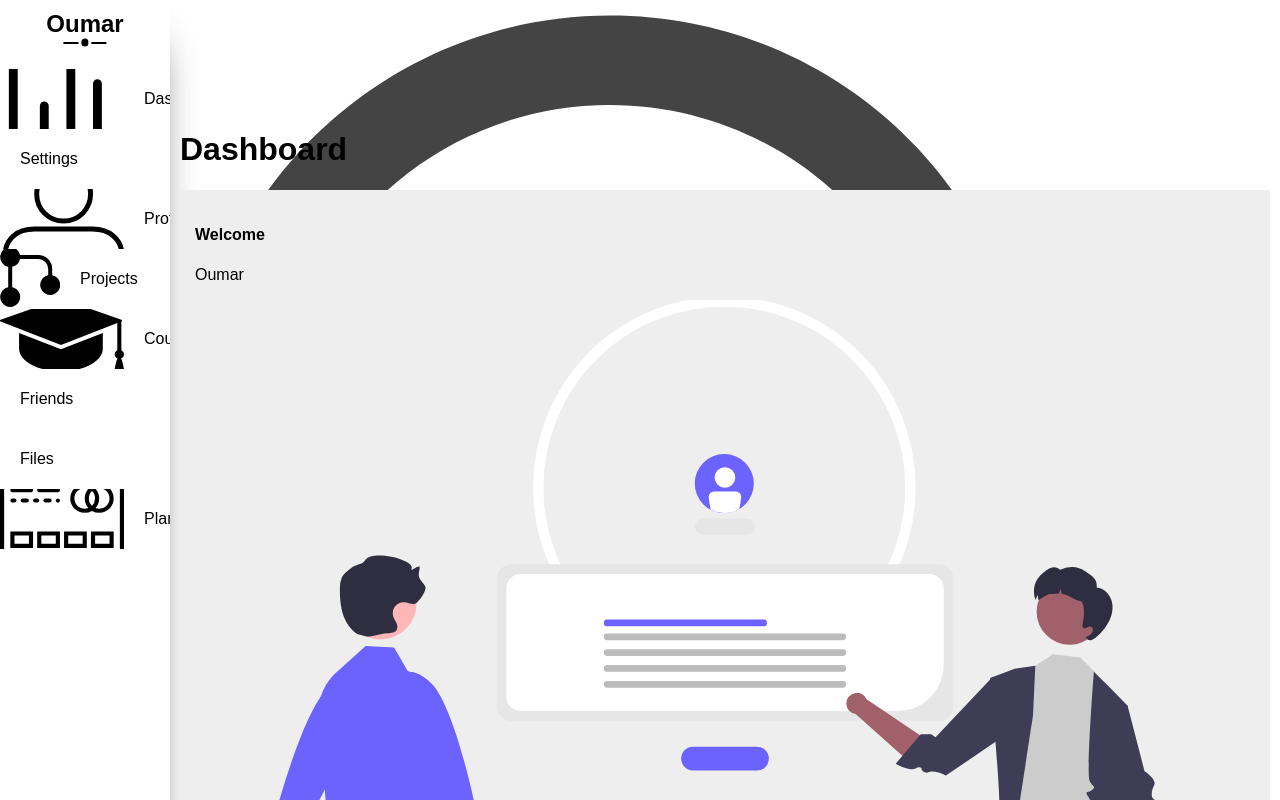
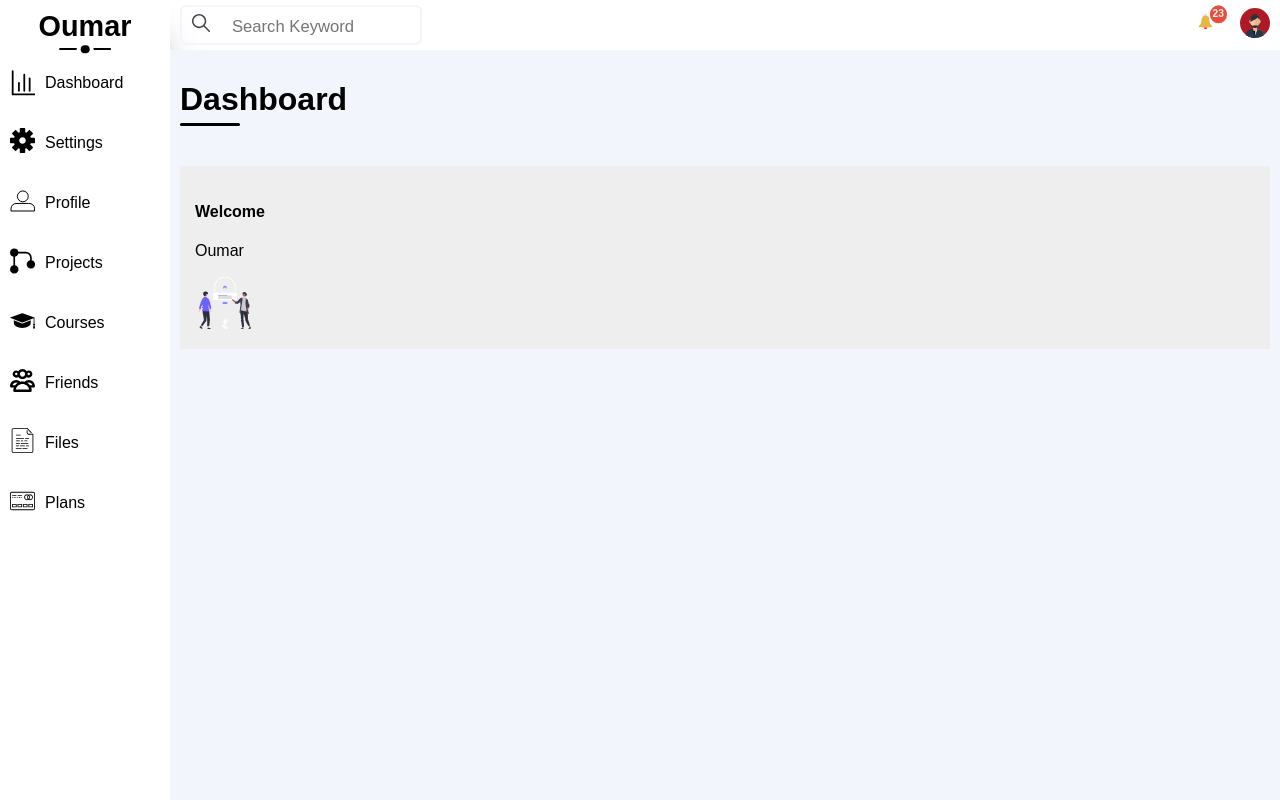
Before and after one commit to Oumar-1/dashboard, a plain HTML site: page index.html in a window 1280 px wide. Shown: the top 800 px of the page. Drawn offline with Linux system fonts and the light colour scheme.

Commit message:
enhance code

```diff
--- a/css/style.css
+++ b/css/style.css
@@ -1,9 +1,10 @@
 :root {
   --main-clr: #000;
+  --gray: #eeeeee;
+  --danger-clr: #e74c3c;
   --bg-clr: #fff;
-  --bg-secondary: #9ad0d4;
-  --gray: hsl(228, 60%, 96%);
-  --tran-d: 400ms ;
+  --bg-secondary: #f2f5fc;
+  --tran-d: 400ms;
 }
 
 * {
@@ -18,7 +19,7 @@ body {
   height: 400vh;
   display: grid;
   grid-template-columns: 70px 1fr;
-  grid-template-rows: 100px 1fr;
+  grid-template-rows: 50px 1fr;
 }
 @media (min-width: 768px) {
   body {
@@ -40,16 +41,32 @@ button {
   border: none;
 }
 
-.p-5 {
-  padding: 5px;
+svg {
+  width: 100%;
+  max-width: 100%;
 }
 
-.p-10 {
-  padding: 10px;
+img {
+  max-width: 100%;
 }
 
-.p-15 {
-  padding: 15px;
+[data-icon-wraper] {
+  max-width: 60px;
+}
+
+h1 {
+  position: relative;
+  margin-bottom: 3rem;
+}
+h1::before {
+  content: "";
+  width: 60px;
+  height: 3px;
+  border-radius: 60px;
+  background-color: currentcolor;
+  position: absolute;
+  left: 0;
+  bottom: -8px;
 }
 
 .nav {
@@ -59,32 +76,11 @@ button {
 }
 .nav .logo {
   text-align: center;
-  font-size: 0.9rem;
+  font-size: 1.1rem;
   position: relative;
-  margin-bottom: 1.3em;
-}
-.nav .logo::before, .nav .logo::after {
-  content: "";
-  position: absolute;
-  left: 50%;
-  bottom: -0.25em;
-  transform: translateX(-50%);
-  background-color: var(--main-clr, #000);
-}
-.nav .logo::before {
-  width: 1.8em;
-  height: 2px;
-}
-.nav .logo::after {
-  width: 0.3em;
-  height: 0.3em;
-  box-shadow: 0 0 0 3px var(--bg-clr);
-  border-radius: 100%;
-  transform: translate(-50%, calc(50% - 1px));
 }
 .nav .nav-links {
   list-style: none;
-  padding: 0;
   display: flex;
   flex-direction: column;
 }
@@ -102,23 +98,36 @@ button {
 .nav .nav-links li:hover {
   background-color: var(--gray);
 }
+.nav .nav-links li .icon-wraper {
+  width: 25px;
+  min-width: 20px;
+}
 .nav .nav-links li .text {
   display: none;
 }
-.nav .nav-links .icon-holder {
-  width: 25px;
-  height: 25px;
-  height: max-content;
-  overflow: hidden;
-}
-.nav .nav-links .icon-holder svg {
-  min-width: 100%;
-  max-width: 100%;
-  transition-duration: var(--tran-d);
-}
 @media (min-width: 768px) {
   .nav .logo {
-    font-size: 1.5rem;
+    font-size: 1.8rem;
+  }
+  .nav .logo::before, .nav .logo::after {
+    content: "";
+    position: absolute;
+    left: 50%;
+    bottom: -0.25em;
+    transform: translateX(-50%);
+    background-color: var(--main-clr, #000);
+  }
+  .nav .logo::before {
+    width: 1.8em;
+    height: 2px;
+    border-radius: 3px;
+  }
+  .nav .logo::after {
+    width: 0.3em;
+    height: 0.3em;
+    box-shadow: 0 0 0 0.14em var(--bg-clr);
+    border-radius: 100%;
+    transform: translate(-50%, calc(50% - 1px));
   }
   .nav .nav-links li {
     justify-content: flex-start;
@@ -126,7 +135,132 @@ button {
   }
   .nav .nav-links li .text {
     display: block;
-    margin-left: 10px;
+  }
+}
+
+header {
+  background-color: var(--br-clr);
+  display: flex;
+  align-items: center;
+  justify-content: space-between;
+}
+header .search-bar {
+  display: flex;
+  align-items: center;
+  border: 2px solid var(--bg-secondary);
+  border-radius: 0.3em;
+  width: fit-content;
+  box-sizing: content-box;
+  /* the initial values for width and opacity */
+  --input-width: 0;
+  --input-opacity: 0;
+  /* and this the values when hover and focus on the input */
+  /* this is what i call css hack */
+  --input-width-to: 100px;
+  --input-opacity-to: 1;
+}
+header .search-bar:hover {
+  --input-width: var(--input-width-to);
+  --input-opacity: var(--input-opacity-to);
+}
+header .search-bar input {
+  background-color: transparent;
+  border: none;
+  transition-duration: var(--tran-d);
+  outline: none;
+  font-weight: 100;
+  margin-left: 10px;
+  width: var(--input-width);
+  opacity: var(--input-opacity);
+}
+header .search-bar input:focus {
+  --input-width: var(--input-width-to);
+  --input-opacity: var(--input-opacity-to);
+}
+header .search-bar input::placeholder {
+  font-size: 0.8em;
+}
+header .search-bar .icon-wraper {
+  width: 18px;
+  min-width: 18px;
+}
+@media (min-width: 768px) {
+  header .search-bar {
+    --input-width: 180px;
+    --input-opacity: 1;
+    --input-width-to: 180px;
+    font-size: 1.3rem;
+  }
+}
+header .user-menu {
+  display: inline-flex;
+}
+header .user-menu .notification {
+  position: relative;
+  width: fit-content;
+  cursor: pointer;
+}
+header .user-menu .notification .bell {
+  transform-origin: top center;
+  width: 30px;
+}
+header .user-menu .notification .bell .waves {
+  opacity: 0;
+}
+header .user-menu .notification .bell:hover {
+  animation: swinging 1s forwards alternate;
+}
+header .user-menu .notification .bell:hover .waves {
+  animation: blink var(--tran-d) forwards alternate 3 steps(5);
+}
+header .user-menu .notification .ms-counter {
+  position: absolute;
+  right: 0;
+  top: 0;
+  text-align: center;
+  transform: translate(40%, -15%);
+  font-weight: 800;
+  border-radius: 50%;
+  background-color: var(--danger-clr);
+  color: #ecf0f1;
+  font-size: max(0.8vw, 0.55em);
+  padding: 3px;
+}
+header .user-menu .avatar {
+  width: 30px;
+  height: 30px;
+  border-radius: 100%;
+  overflow: hidden;
+}
+
+.dashboard {
+  background-color: var(--bg-secondary);
+}
+
+/* animations  */
+@keyframes blink {
+  0% {
+    opacity: var(--blink-0, 0);
+  }
+  50% {
+    opacity: var(--blink-50, 0.5);
+  }
+  100% {
+    opacity: var(--blink-100, 1);
+  }
+}
+@keyframes swinging {
+  0% {
+    transform: rotate(0);
+  }
+  20%, 60% {
+    transform: rotate(-15deg);
+  }
+  40%, 80% {
+    transform: rotate(30deg);
+  }
+  100% {
+    transform: rotate(0deg);
   }
 }
 
```
Also changed, not shown: 1 other file.
